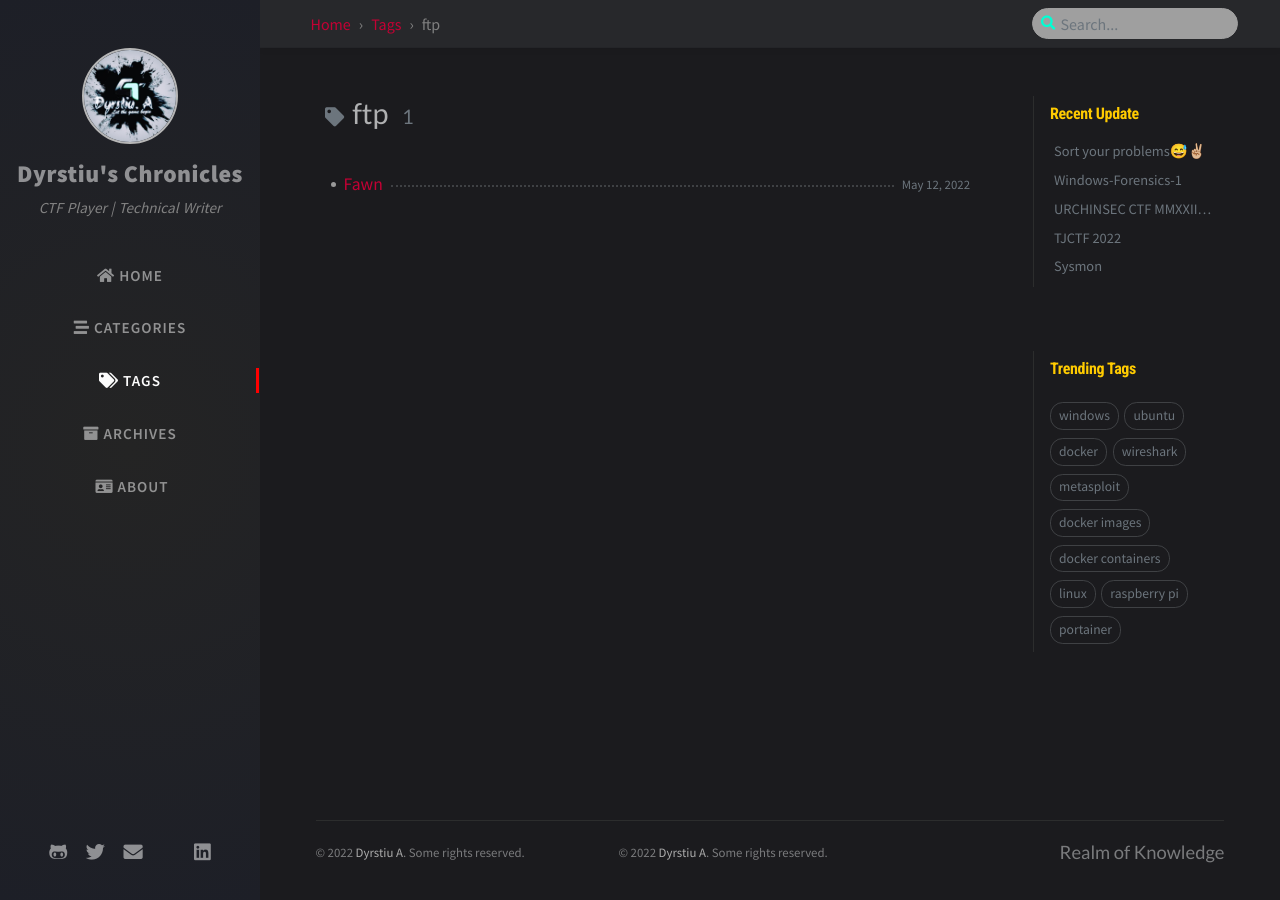
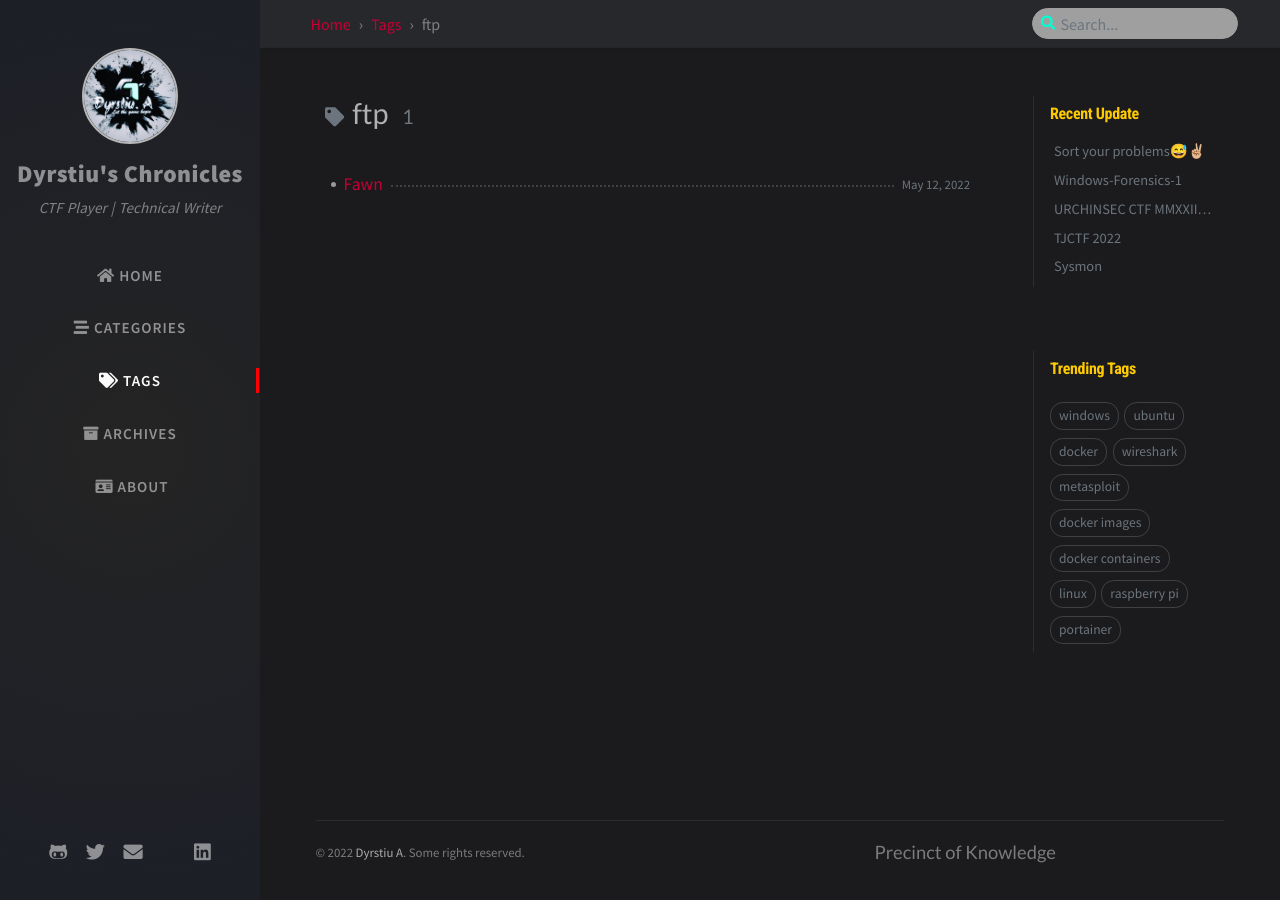
Before and after one commit to Dyrstiu-A/Dyrstiu-A.github.io, a Jekyll site: the page built from tags/ftp.html, in a window 1280 px wide. Built offline with Jekyll 4.4.1, drawn with Linux system fonts in a browser that asks for light colours; nearby versions of some CDN libraries; comment, search, counter and statistics services are not loaded.

Commit message:
site tweaks 03

```diff
--- a/_includes/footer.html
+++ b/_includes/footer.html
@@ -15,25 +15,15 @@
         {% if site.data.rights.brief %}
         <span data-toggle="tooltip" data-placement="top"
           title="{{ site.data.rights.verbose }}">{{ site.data.rights.brief }}</span>
-        <script src="https://tryhackme.com/badge/314262"></script>
-        {% endif %}
-      </p>
-    </div>
-    <div class="footer-center">
-      <p class="mb-0">
-        © {{ 'now' | date: "%Y" }}
-        <a href="{{ site.social.links[0] }}">{{ site.social.name }}</a>.
-        {% if site.data.rights.brief %}
-        <span data-toggle="tooltip" data-placement="top"
-          title="{{ site.data.rights.verbose }}">{{ site.data.rights.brief }}</span>
-        <script src="https://www.hackthebox.eu/badge/210522"></script>
+        <script src="https://tryhackme.com/badge/251307"></script>
         {% endif %}
       </p>
     </div>
 
-    <div class="footer-right">
+
+    <div class="footer-center">
      <p class="mb-0">
-      <h4>Realm of Knowledge</h4>
+      <h4>Precinct of Knowledge</h4>
       </p>
     </div>
 
```
